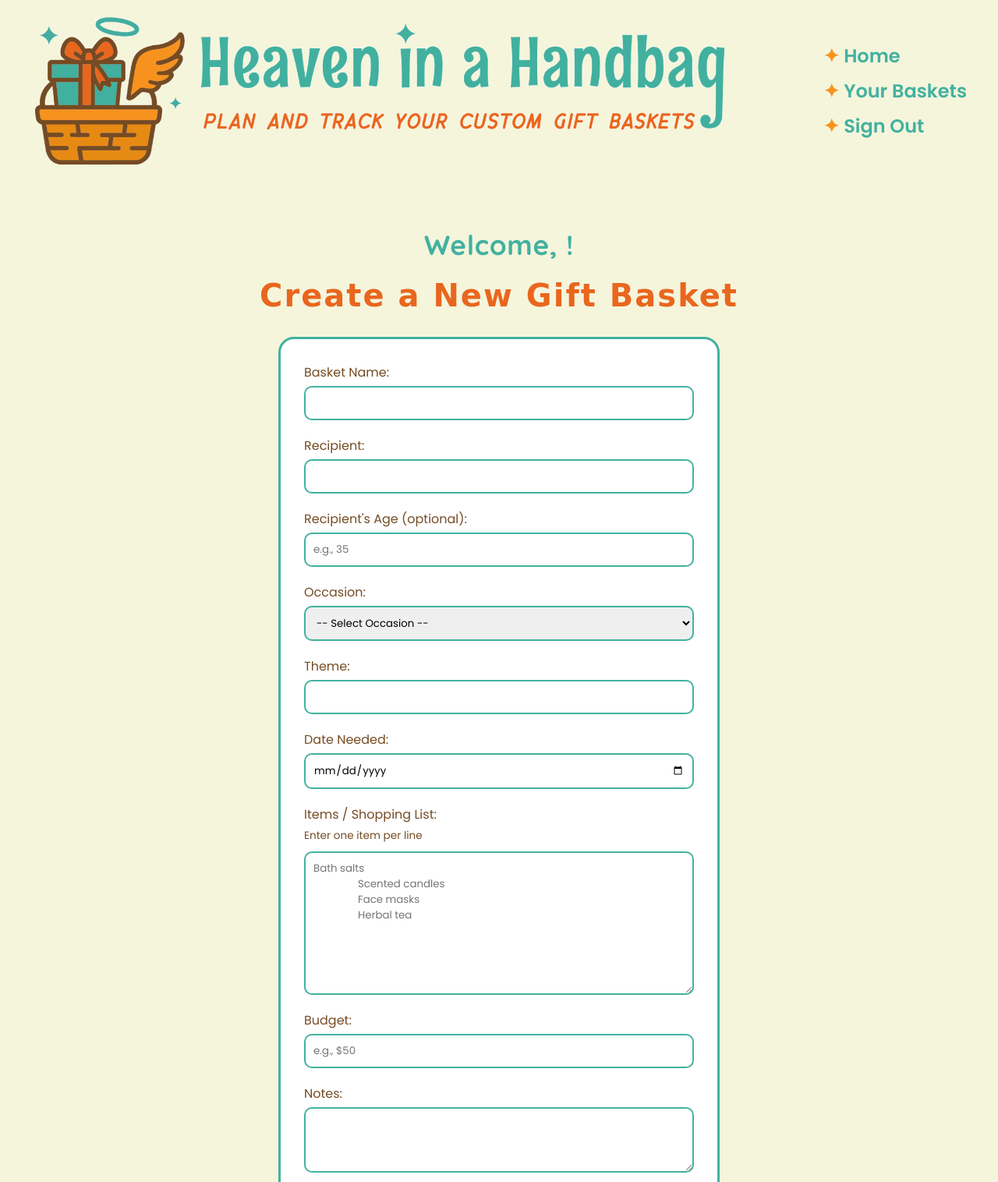
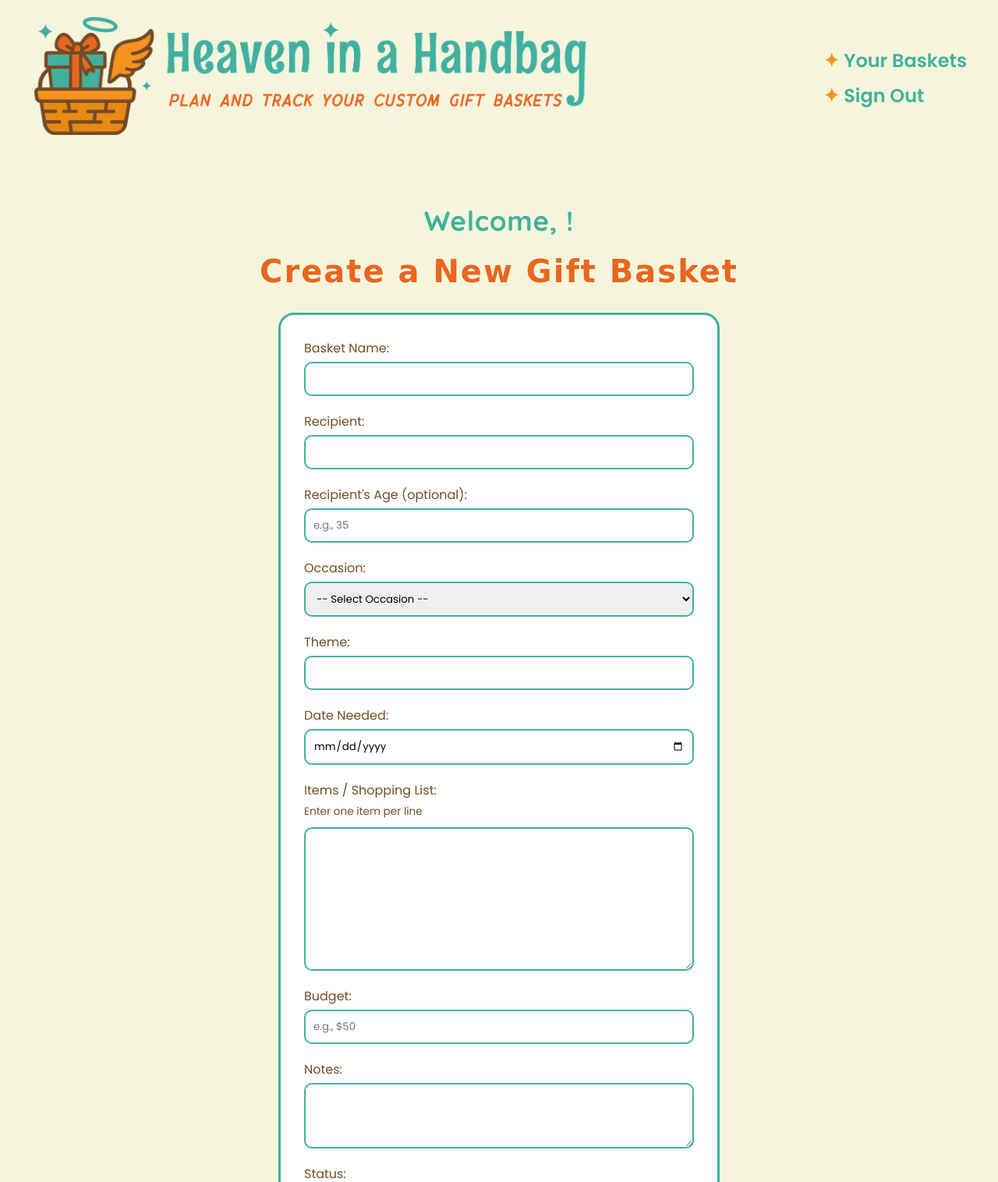
Before and after one commit to veggiebyte/Heaven_in_a_Handbasket, a Node server app: page /users/2/baskets/new in a window 1280 px wide. Shown: the top 1516 px of the page at 78% size. Run offline with Node 20, Linux system fonts and the light colour scheme; the visitor is signed in with stand-in values (Sample User, id 1); some libraries are stand-ins or nearby versions; some web fonts are replaced.

Commit message:
fixed some form issues, removed home link when signed in since it was redundant

```diff
--- a/public/stylesheets/style.css
+++ b/public/stylesheets/style.css
@@ -179,12 +179,21 @@ select {
   font-size: 2.5em;
 }
 
+.baskets-container {
+  max-width: 1100px;
+  margin: 20px auto;
+  padding: 30px;
+  background-color: white;
+  border: 3px solid #f7931e;
+  border-radius: 20px;
+}
+
 /* Basket list items with details and actions */
 .basket-item {
   display: flex;
   justify-content: space-between;
   align-items: center;
-  background-color: white;
+  background-color: #f5f5dc;
   border: 2px solid #42b19f;
   border-radius: 15px;
   padding: 20px;
@@ -546,3 +555,7 @@ ul>a:hover {
 .shopping-list-link:hover {
   background-color: #e9661e;
 }
+
+.show-container h1 {
+  text-align: center;
+}
--- a/views/baskets/index.ejs
+++ b/views/baskets/index.ejs
@@ -12,6 +12,7 @@
   <%- include('../partials/_navbar.ejs') %>
     <div class="baskets-body">
       <h2 class="welcome-message">Welcome, <%= user.username %>!</h2>
+      <div class="baskets-container">
         <div class="baskets-header">
           <h1>Your Gift Baskets</h1>
           <a class="add-basket-link" href="/users/<%=user._id%>/baskets/new">+ Add a Basket</a>
@@ -19,7 +20,8 @@
         </div>
 
         <% if (baskets.length===0) { %>
-        <p style="text-align: center; color: #754c24; font-size: 1.2em;">You haven't created any gift baskets yet. Click
+          <p style="text-align: center; color: #754c24; font-size: 1.2em;">You haven't created any gift baskets yet.
+            Click
             "Add a Basket" to get started!</p>
           <% } else { %>
             <ul>
@@ -55,6 +57,7 @@
             </ul>
             <% } %>
       </div>
+    </div>
 </body>
 
 </html>
--- a/views/baskets/new.ejs
+++ b/views/baskets/new.ejs
@@ -59,11 +59,8 @@
 
                 <label for="items">Items / Shopping List:</label>
                 <p style="font-size: 0.85em; color: #754c24; margin: 0 0 5px 0;">Enter one item per line</p>
-                <textarea name="items" id="items" rows="8"
-                placeholder="Bath salts
-                Scented candles
-                Face masks
-                Herbal tea"></textarea>
+                <textarea name="items" id="items" rows="8"></textarea>
+
 
                 <label for="budget">Budget:</label>
                 <input type="text" name="budget" id="budget" placeholder="e.g., $50" />
--- a/views/partials/_navbar.ejs
+++ b/views/partials/_navbar.ejs
@@ -1,16 +1,17 @@
 <link rel="stylesheet" href="/stylesheets/partials.css" />
 
 <header class="page-header">
-  <img src="/images/header-logo.png" alt="Heaven in a Handbasket" class="site-logo">
+  <a href="/">
+    <img src="/images/header-logo.png" alt="Heaven in a Handbasket Logo" class="site-logo">
+  </a>
 
   <nav class="header-nav">
-    <% if(user) { %>
-      <a class="nav-link" href="/users/<%=user._id%>/baskets"><span class="star">✦</span> Home</a>
-      <a class="nav-link" href="/users/<%=user._id%>/baskets"><span class="star">✦</span> Your Baskets</a>
-      <a class="nav-link" href="/auth/sign-out"><span class="star">✦</span> Sign Out</a>
+    <% if (locals.user) { %>
+      <a href="/users/<%= user._id %>/baskets" class="nav-link"><span class="star">✦</span> Your Baskets</a>
+      <a href="/auth/sign-out" class="nav-link"><span class="star">✦</span> Sign Out</a>
     <% } else { %>
-      <a class="nav-link" href="/auth/sign-in"><span class="star">✦</span> Sign In</a>
-      <a class="nav-link" href="/auth/sign-up"><span class="star">✦</span> Sign Up</a>
+      <a href="/auth/sign-in" class="nav-link"><span class="star">✦</span> Sign In</a>
+      <a href="/auth/sign-up" class="nav-link"><span class="star">✦</span> Sign Up</a>
     <% } %>
   </nav>
 </header>
```
Lines whose indentation alone changed are shown as unchanged.
